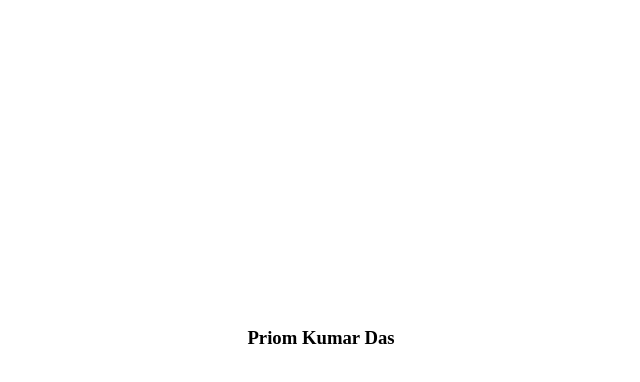
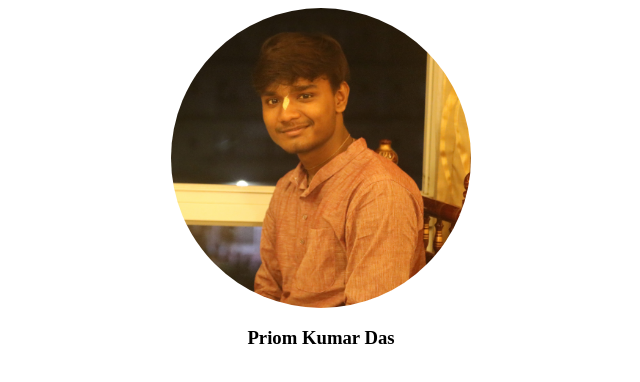
Before and after one commit to priomdas/priomdas.github.io, a plain HTML site: page index.html in a window 1280 px wide. Shown: the whole page, without its empty margins (319-959 px from the left). Drawn offline with Linux system fonts and the light colour scheme.

Commit message:
Update index.html

```diff
--- a/index.html
+++ b/index.html
@@ -13,7 +13,7 @@
 	<title></title>
 </head>
 <body>
-	<img src="IMG.JPG" alt="profile photo">
+	<img src="IMG1.JPG" alt="profile photo">
 	<center> <a href="https://www.instagram.com/priom_krishna_das/" style="text-decoration: none; color: black"> <h3>Priom Kumar Das</h3> </a>  </center>
 </body>
 </html>
```
